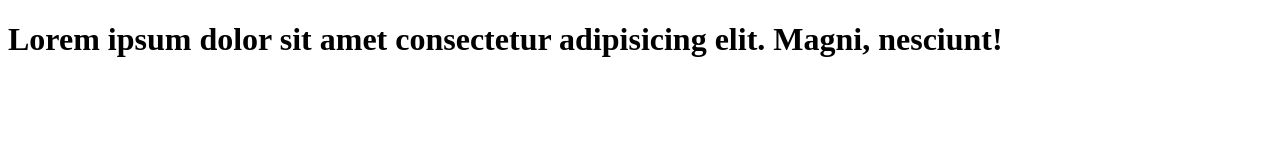
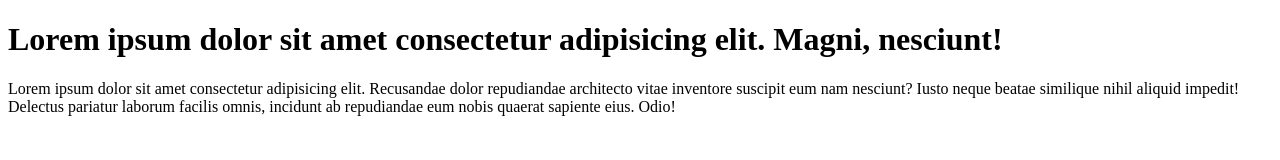
Before and after one commit to toni-codera/learn-git, a plain HTML site: page index.html in a window 1280 px wide. Drawn offline with Linux system fonts and the light colour scheme.

Commit message:
add paragraph to code

```diff
--- a/index.html
+++ b/index.html
@@ -11,5 +11,6 @@
         consectetur adipisicing elit.
         Magni, nesciunt!
     </h1>
+    <p>Lorem ipsum dolor sit amet consectetur adipisicing elit. Recusandae dolor repudiandae architecto vitae inventore suscipit eum nam nesciunt? Iusto neque beatae similique nihil aliquid impedit! Delectus pariatur laborum facilis omnis, incidunt ab repudiandae eum nobis quaerat sapiente eius. Odio!</p>
 </body>
 </html>
```
